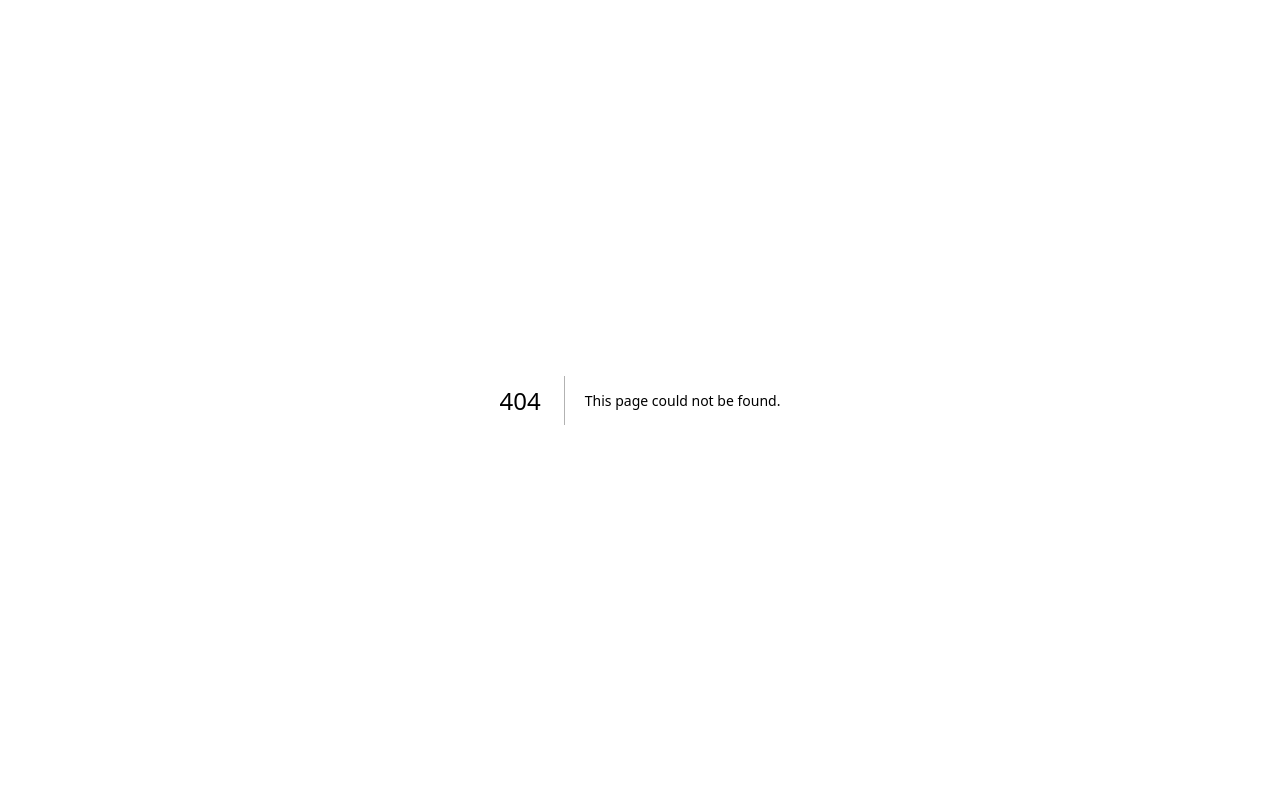
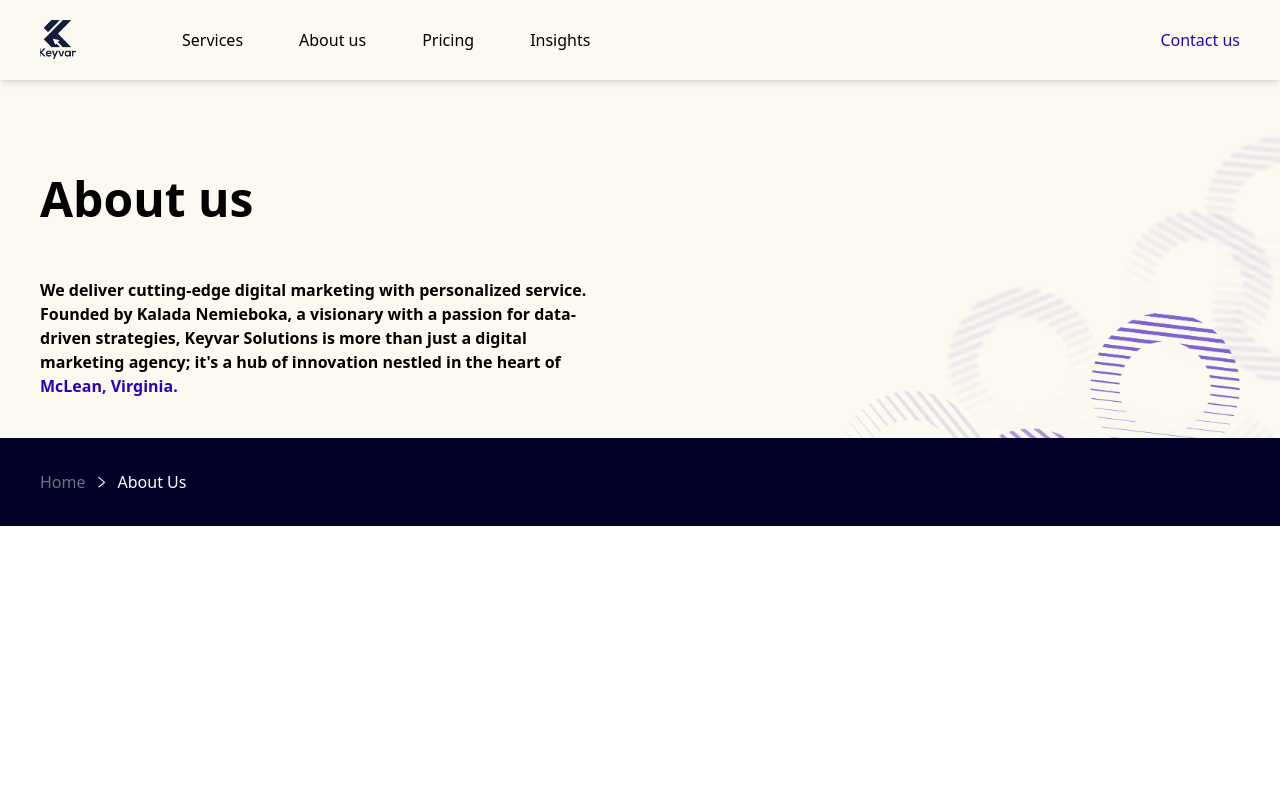
Before and after one commit to Perebonilado/keyvar-client, a Next.js app: page /about-us in a window 1280 px wide. Before the commit this address had no page. Shown: the top 800 px of the page. Built offline with nearby package versions, Linux system fonts and the light colour scheme.

Commit message:
about us

```diff
--- /dev/null
+++ b/@modules/AboutUs/Banner/Banner.tsx
@@ -0,0 +1,25 @@
+import Container from "@/@shared/ui-components/Container";
+import React, { FC } from "react";
+import s from "./styles.module.css";
+
+const Banner: FC = () => {
+  return (
+    <header className={s.banner}>
+      <Container className="pt-20 pb-10">
+        <h1 className=" w-full font-bold text-5xl max-sm:text-3xl leading-relaxed">
+          About us
+        </h1>
+
+        <p className="font-semibold w-full max-w-[550px] mt-10">
+          We deliver cutting-edge digital marketing with personalized service.
+          Founded by Kalada Nemieboka, a visionary with a passion for
+          data-driven strategies, Keyvar Solutions is more than just a digital
+          marketing agency; it's a hub of innovation nestled in the heart of
+          <span className="text-[#2C00B9]"> McLean, Virginia.</span>
+        </p>
+      </Container>
+    </header>
+  );
+};
+
+export default Banner;
--- /dev/null
+++ b/@modules/AboutUs/Banner/styles.module.css
@@ -0,0 +1,11 @@
+.banner {
+  background: #fbf9f0 url(/assets/pricing/banner-bg.png) no-repeat center center /
+    cover;
+}
+
+@media only screen and (max-width: 768px) {
+  .banner {
+    background-size: contain;
+    background-position: center 100%;
+  }
+}
--- /dev/null
+++ b/@modules/AboutUs/SubBanner.tsx
@@ -0,0 +1,15 @@
+import BreadCrumb from "@/@shared/components/BreadCrumb/BreadCrumb";
+import Container from "@/@shared/ui-components/Container";
+import React, { FC } from "react";
+
+const SubBanner: FC = () => {
+  return (
+    <section className="bg-[#020228] py-8">
+      <Container>
+        <BreadCrumb />
+      </Container>
+    </section>
+  );
+};
+
+export default SubBanner;
--- /dev/null
+++ b/@shared/components/BreadCrumb/BreadCrumb.tsx
@@ -0,0 +1,49 @@
+import React, { FC } from "react";
+import { usePathname } from "next/navigation";
+
+import BreadCrumbItem from "./BreadCrumbItem";
+import {
+  capitalizeFirstLetterOfEachWordInString,
+  replaceHyphensWithSpaces,
+} from "@/@shared/utils";
+import ChevronRight from "@/icons/ChevronRight";
+
+const BreadCrumb: FC = () => {
+  const paths = usePathname();
+  const pathNames = paths.split("/").filter((path) => path);
+  return (
+    <div className="flex items-center gap-3">
+      <BreadCrumbItem link="/" isActive={false} title="Home" />
+      {pathNames.length > 0 ? (
+        <div>
+          <ChevronRight />
+        </div>
+      ) : null}
+
+      {pathNames.map((link, index) => {
+        let href = `/${pathNames.slice(0, index + 1).join("/")}`;
+        let itemTitle = link[0].toUpperCase() + link.slice(1, link.length);
+        let isActive = paths == href;
+
+        return (
+          <div key={index}>
+            <BreadCrumbItem
+              isActive={isActive}
+              link={href}
+              title={replaceHyphensWithSpaces(
+                capitalizeFirstLetterOfEachWordInString(itemTitle)
+              )}
+            />
+            {pathNames.length !== index + 1 && (
+              <div>
+                <ChevronRight />
+              </div>
+            )}
+          </div>
+        );
+      })}
+    </div>
+  );
+};
+
+export default BreadCrumb;
--- /dev/null
+++ b/@shared/components/BreadCrumb/BreadCrumbItem.tsx
@@ -0,0 +1,31 @@
+import React, { FC } from "react";
+import cn from "classnames";
+import { useRouter } from "next/router";
+import Button from "@/@shared/ui-components/Button";
+
+interface Props {
+  isActive: boolean;
+  link: string;
+  title: string;
+}
+
+const BreadCrumbItem: FC<Props> = ({ isActive, link, title }) => {
+  const router = useRouter();
+
+  const activeStyling = cn({
+    "!text-gray-500": !isActive,
+    "!text-white": isActive,
+  });
+
+  return (
+    <Button
+      title={title}
+      variant="text"
+      className={activeStyling}
+      role="link"
+      onClick={() => router.push(link)}
+    />
+  );
+};
+
+export default BreadCrumbItem;
--- /dev/null
+++ b/@shared/utils/index.ts
@@ -0,0 +1,7 @@
+export const replaceHyphensWithSpaces = (inputString: string): string => {
+  return inputString.replace(/-/g, " ");
+};
+
+export const capitalizeFirstLetterOfEachWordInString = (str: string) => {
+  return str.replace(/\b\w/g, (char) => char.toUpperCase());
+};
--- /dev/null
+++ b/pages/about-us.tsx
@@ -0,0 +1,20 @@
+import Banner from "@/@modules/AboutUs/Banner/Banner";
+import SubBanner from "@/@modules/AboutUs/SubBanner";
+import AppHead from "@/@shared/components/AppHead";
+import AppLayout from "@/@shared/layout/AppLayout";
+import { NextPage } from "next";
+import React from "react";
+
+const AboutUs: NextPage = () => {
+  return (
+    <>
+      <AppHead title="About Us" />
+      <AppLayout>
+        <Banner />
+        <SubBanner />
+      </AppLayout>
+    </>
+  );
+};
+
+export default AboutUs;
```
